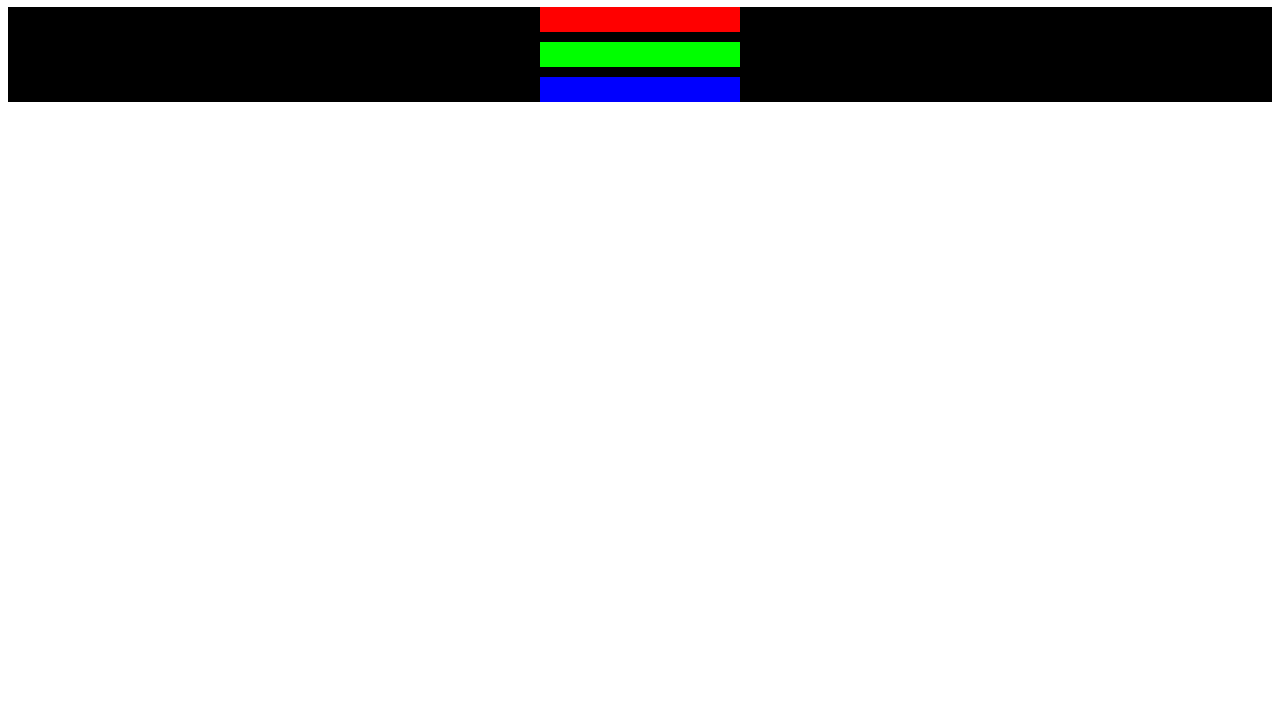
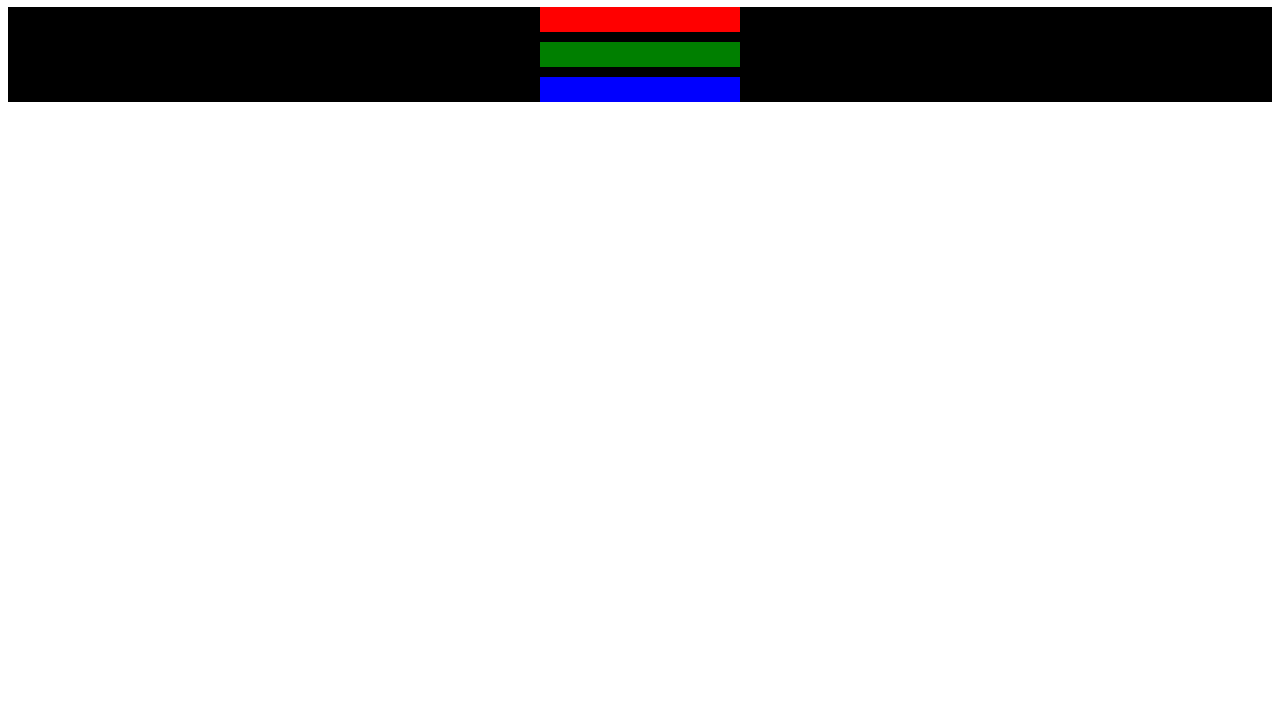
Before and after one commit to DanilaKanapatski/freecodecamp, a plain HTML site: page html/3/index.html in a window 1280 px wide. Shown: the part 73-800 px from the top of the page. Drawn offline with Linux system fonts and the light colour scheme.

Commit message:
did 24 task

```diff
--- a/html/3/style.css
+++ b/html/3/style.css
@@ -14,7 +14,7 @@ h1 {
 }
 
 .two {
-    background-color: rgb(0, 255, 0);
+    background-color: rgb(0, 127, 0);
   }
 
 .three {
```
